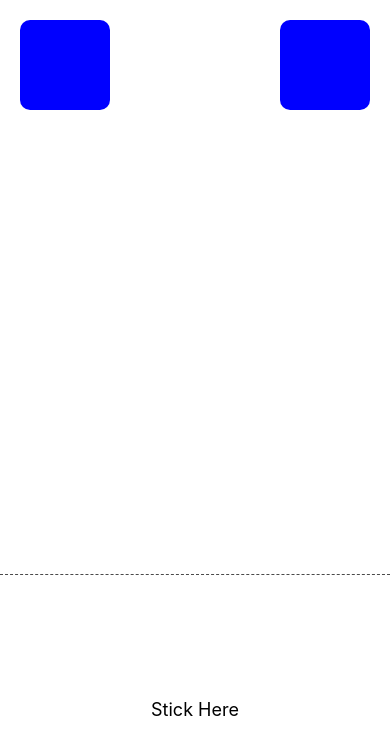
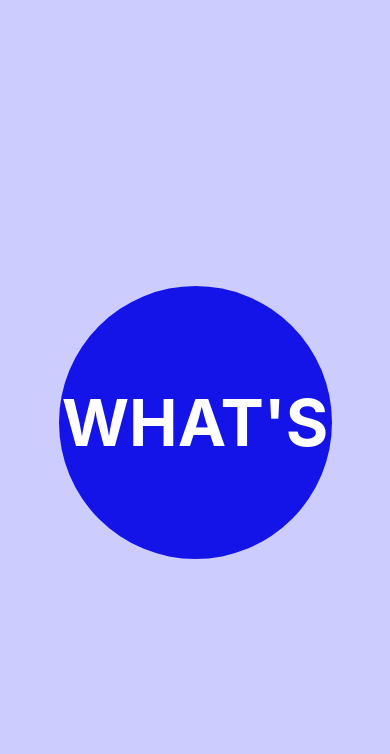
Before and after one commit to ItsZumar/rn-reanimated3, a React Native app: screen / in a window 390 px wide. Shown: the top 754 px of the page. Built offline with nearby package versions, Linux system fonts and the light colour scheme.

Commit message:
Created horizontal Animated.ScrollView

```diff
--- a/App.tsx
+++ b/App.tsx
@@ -1,12 +1,12 @@
-import 'react-native-gesture-handler';
 import React from 'react';
-import {StyleSheet} from 'react-native';
-import {GestureHandlerRootView} from 'react-native-gesture-handler';
-import TapOnCircle from './Components/tapOnCircle';
-import DragBox from './Components/dragBox';
-import Interpolate from './Components/Utilities/Interpolate';
-import SquareWithinBoundry from './Components/PanGestureHandler/SquareWithinBoundry/squareWithinBoundry';
-import MultipleSquares from './Components/PanGestureHandler/MultipleSquares/multipleSquares';
+import {
+  DragBox,
+  Interpolate,
+  MultipleSquares,
+  ScrollableView,
+  SquareWithinBoundry,
+  TapOnCircle,
+} from './Components';
 
 function App() {
   return (
@@ -15,17 +15,10 @@ function App() {
       {/* <DragBox /> */}
       {/* <Interpolate /> */}
       {/* <SquareWithinBoundry /> */}
-      <MultipleSquares />
+      {/* <MultipleSquares /> */}
+      <ScrollableView />
     </>
   );
 }
 
 export default App;
-
-const styles = StyleSheet.create({
-  container: {
-    padding: 20,
-    flex: 1,
-    height: '100%',
-  },
-});
--- /dev/null
+++ b/Components/Interpolate/ScrollableView/page.tsx
@@ -0,0 +1,98 @@
+import React from 'react';
+import {Dimensions, StyleSheet, Text, View} from 'react-native';
+import Animated, {
+  Extrapolation,
+  SharedValue,
+  interpolate,
+  useAnimatedStyle,
+} from 'react-native-reanimated';
+
+interface PageProps {
+  title: string;
+  index: number;
+  translateX: SharedValue<number>;
+}
+
+const {height, width} = Dimensions.get('window');
+const SIZE = width * 0.7;
+
+const Page: React.FC<PageProps> = ({title, index, translateX}) => {
+  const inputRange = [(-index - 1) * width, index * width, (index + 1) * width];
+
+  const rStyle = useAnimatedStyle(() => {
+    const scale = interpolate(
+      translateX.value,
+      inputRange,
+      [0, 1, 0],
+      Extrapolation.CLAMP,
+    );
+
+    const borderRadius = interpolate(
+      translateX.value,
+      inputRange,
+      [0, SIZE / 2, 0],
+      Extrapolation.CLAMP,
+    );
+    return {
+      borderRadius,
+      transform: [{scale}],
+    };
+  });
+
+  const rTextStyle = useAnimatedStyle(() => {
+    const translateY = interpolate(
+      translateX.value,
+      inputRange,
+      [height / 2, 0, -height / 2],
+      Extrapolation.CLAMP,
+    );
+
+    const opacity = interpolate(
+      translateX.value,
+      inputRange,
+      [-2, 1, -2],
+      Extrapolation.CLAMP,
+    );
+
+    return {
+      transform: [{translateY}],
+      opacity,
+    };
+  });
+
+  return (
+    <View
+      style={[
+        styles.pageContainer,
+        {backgroundColor: `rgba(0,0,255, 0.${index + 2})`},
+      ]}>
+      <Animated.View style={[styles.box, rStyle]} />
+      <Animated.View style={[rTextStyle, {position: 'absolute'}]}>
+        <Text style={styles.text}>{title}</Text>
+      </Animated.View>
+    </View>
+  );
+};
+
+export default Page;
+
+const styles = StyleSheet.create({
+  pageContainer: {
+    width,
+    height,
+    justifyContent: 'center',
+    alignItems: 'center',
+  },
+  box: {
+    width: SIZE,
+    height: SIZE,
+    borderRadius: SIZE / 2,
+    backgroundColor: 'rgba(0,0,230,.9)',
+  },
+  text: {
+    fontSize: 65,
+    color: 'white',
+    fontWeight: '700',
+    textTransform: 'uppercase',
+  },
+});
--- /dev/null
+++ b/Components/Interpolate/ScrollableView/scrollableView.tsx
@@ -0,0 +1,44 @@
+import React from 'react';
+import Animated, {
+  useAnimatedScrollHandler,
+  useSharedValue,
+} from 'react-native-reanimated';
+import Page from './page';
+import {StyleSheet} from 'react-native';
+
+const WORDS = ["What's", 'up', 'mobile', 'devs?'];
+
+export const ScrollableView = () => {
+  const translateX = useSharedValue(0);
+
+  const scrollHandler = useAnimatedScrollHandler(event => {
+    translateX.value = event.contentOffset.x;
+  });
+
+  return (
+    <Animated.ScrollView
+      onScroll={scrollHandler}
+      pagingEnabled={true}
+      scrollEventThrottle={16}
+      horizontal
+      style={styles.container}>
+      {WORDS.map((title, index) => {
+        return (
+          <Page
+            key={index.toString()}
+            title={title}
+            translateX={translateX}
+            index={index}
+          />
+        );
+      })}
+    </Animated.ScrollView>
+  );
+};
+
+const styles = StyleSheet.create({
+  container: {
+    flex: 1,
+    // backgroundColor: '#fff',
+  },
+});
--- a/Components/dragBox.tsx
+++ b/Components/PanGestureHandler/DragBox/dragBox.tsx
@@ -13,7 +13,7 @@ import {
 
 const SIZE = 120;
 
-export default function DragBox() {
+export const DragBox = () => {
   const translationX = useSharedValue(0);
   const translationY = useSharedValue(0);
 
@@ -57,7 +57,7 @@ export default function DragBox() {
       </View>
     </GestureHandlerRootView>
   );
-}
+};
 
 const styles = StyleSheet.create({
   container: {
--- a/Components/PanGestureHandler/MultipleSquares/multipleSquares.tsx
+++ b/Components/PanGestureHandler/MultipleSquares/multipleSquares.tsx
@@ -14,7 +14,7 @@ import Animated, {
 const SIZE = 90;
 const BORDER_BOX = SIZE * 3;
 
-const MultipleSquares = () => {
+export const MultipleSquares = () => {
   const translateBox1X = useSharedValue(0);
   const translateBox1Y = useSharedValue(0);
   //  Box2
@@ -32,7 +32,7 @@ const MultipleSquares = () => {
         translateBox1X.value ** 2 + translateBox1Y.value ** 2,
       );
 
-      if (distance < BORDER_BOX + (SIZE * 4) / 2) {
+      if (distance < BORDER_BOX + SIZE * 2) {
         translateBox1X.value = withSpring(0);
         translateBox1Y.value = withSpring(0);
       }
@@ -58,7 +58,7 @@ const MultipleSquares = () => {
         translateBox2X.value ** 2 + translateBox2Y.value ** 2,
       );
 
-      if (distance < BORDER_BOX + (SIZE * 4) / 2) {
+      if (distance < BORDER_BOX + SIZE * 2) {
         translateBox2X.value = withSpring(0);
         translateBox2Y.value = withSpring(0);
       }
@@ -92,8 +92,6 @@ const MultipleSquares = () => {
   );
 };
 
-export default MultipleSquares;
-
 const styles = StyleSheet.create({
   container: {
     flex: 1,
--- a/Components/PanGestureHandler/SquareWithinBoundry/squareWithinBoundry.tsx
+++ b/Components/PanGestureHandler/SquareWithinBoundry/squareWithinBoundry.tsx
@@ -14,7 +14,7 @@ import {
 const SIZE = 90;
 const CIRCLE_RAD = SIZE * 2;
 
-const SquareWithinBoundry = () => {
+export const SquareWithinBoundry = () => {
   const translateX = useSharedValue(0);
   const translateY = useSharedValue(0);
 
@@ -48,8 +48,6 @@ const SquareWithinBoundry = () => {
   );
 };
 
-export default SquareWithinBoundry;
-
 export const styles = StyleSheet.create({
   container: {
     flex: 1,
--- a/Components/tapOnCircle.tsx
+++ b/Components/PanGestureHandler/TabOnCicle/tapOnCircle.tsx
@@ -13,7 +13,7 @@ import {
   GestureHandlerRootView,
 } from 'react-native-gesture-handler';
 
-function TapOnCircle() {
+export const TapOnCircle = () => {
   const pressed = useSharedValue(false);
   const translateCircleX = useSharedValue(0);
   const translateCircleY = useSharedValue(0);
@@ -48,9 +48,7 @@ function TapOnCircle() {
       </GestureDetector>
     </GestureHandlerRootView>
   );
-}
-
-export default TapOnCircle;
+};
 
 const styles = StyleSheet.create({
   container: {
--- a/Components/Utilities/Interpolate.tsx
+++ b/Components/Utilities/Interpolate.tsx
@@ -15,7 +15,7 @@ import {
   GestureHandlerRootView,
 } from 'react-native-gesture-handler';
 
-export default function Interpolate() {
+export const Interpolate = () => {
   const offset = useSharedValue(0);
 
   return (
@@ -27,7 +27,7 @@ export default function Interpolate() {
       </View>
     </GestureHandlerRootView>
   );
-}
+};
 
 interface BoxProps {
   offset: SharedValue<number>;
--- /dev/null
+++ b/Components/index.ts
@@ -0,0 +1,7 @@
+export * from './Utilities/Interpolate';
+export * from './Interpolate/ScrollableView/scrollableView';
+
+export * from './PanGestureHandler/SquareWithinBoundry/squareWithinBoundry';
+export * from './PanGestureHandler/MultipleSquares/multipleSquares';
+export * from './PanGestureHandler/DragBox/dragBox';
+export * from './PanGestureHandler/TabOnCicle/tapOnCircle';
```
